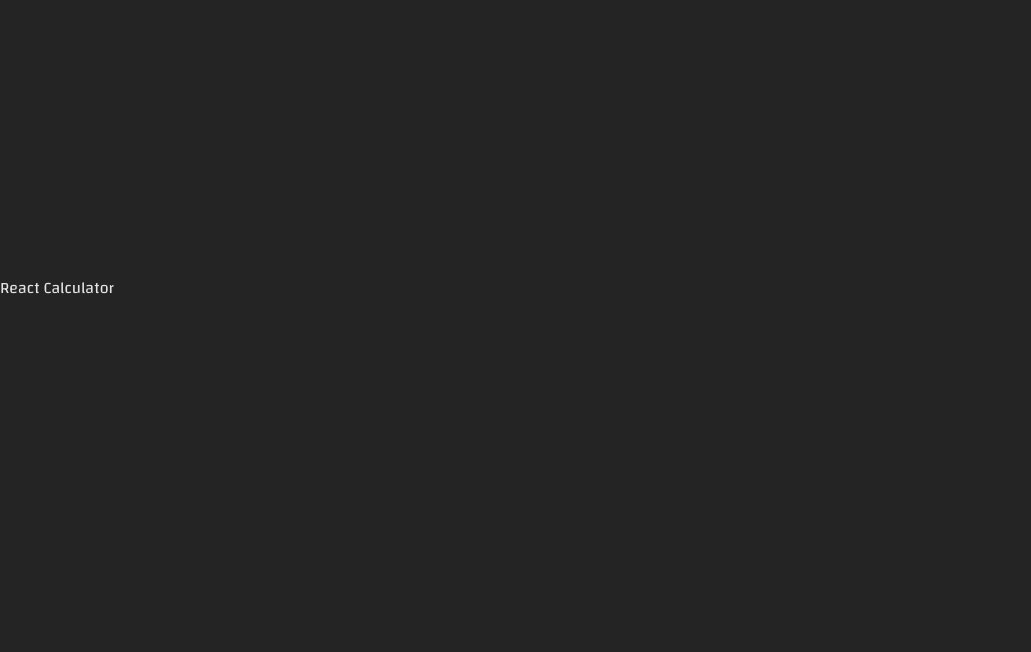
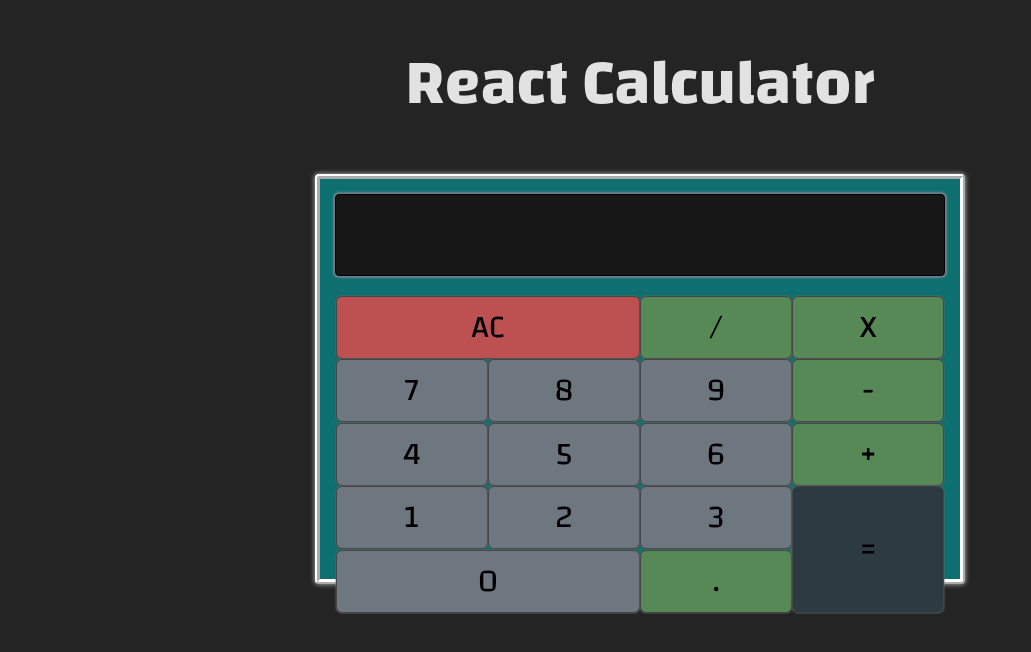
Before and after one commit to ha-x-3/fcc-react-calculator, a React (Vite) app: page / in a window 1280 px wide. Shown: the part 112-764 px from the top of the page, without its empty margins (0-1031 px from the left). Built offline with nearby package versions, Linux system fonts and the light colour scheme.

Commit message:
Added basic calculator structure and styling

```diff
--- a/src/App.css
+++ b/src/App.css
@@ -1,3 +1,70 @@
-#root {
-  text-align: center;
+h1 {
+  font-size: 4em;
 }
+
+#app {
+  height: 100vh;
+  width: 100vw;
+  display: flex;
+  flex-direction: column;
+  align-items: center;
+  justify-content: center;
+}
+
+#calculator {
+  height: 50vh;
+  width: 50vw;
+  border: 1.5mm ridge white;
+  border-radius: 4px;
+  box-shadow: 0 0 4px 1px rgba(255, 255, 255, 0.5);
+  background-color:rgb(13, 111, 111);
+}
+
+#display {
+  height: 20%;
+  width: 95%;
+  border: 1px solid black;
+  margin: 15px auto;
+  background-color: rgb(24, 23, 23);
+  box-shadow: 0 0 2px 2px slategray;
+  border-radius: 4px;
+  font-family: "Changa", sans-serif;
+  color: rgb(199, 185, 88);
+}
+
+#buttons {
+  height: 72%;
+  width: 95%;
+  margin: 20px auto;
+  display: grid;
+  grid-template-columns: repeat(4, 1fr);
+  grid-template-rows: repeat(5, 1fr);
+  gap: 0.5px;
+}
+
+button {
+  border: 1px solid rgb(70, 70, 70);
+  font-family: "Changa", sans-serif;
+  font-size: 2em;
+  border-radius: 6px;
+  background-color: rgb(110, 119, 127);
+  box-shadow: 0 0 1px 1px rgba(101, 105, 106, 0.4);
+}
+
+#equals {
+  grid-row: 4 / 6;
+  grid-column: 4 / 5;
+  background-color:rgb(44, 58, 66);
+}
+
+#clear {
+  background-color: rgb(189, 81, 81);
+}
+
+.jumbo {
+  grid-column: 1 / 3;
+}
+
+.operator {
+  background-color: rgb(87, 137, 87);
+}
--- a/src/App.jsx
+++ b/src/App.jsx
@@ -3,12 +3,127 @@ import './App.css'
 function App() {
 
   return (
-    <>
-      <div>
-        React Calculator
-      </div>
-    </>
-  )
+		<div id='app'>
+			<h1>React Calculator</h1>
+			<div id='calculator'>
+				<div id='display'>
+          <div id='display-line'></div>
+          <div id='input-line'></div>
+        </div>
+				<div id='buttons'>
+					<button
+						id='clear'
+						value='AC'
+						className='jumbo'
+					>
+						AC
+					</button>
+					<button
+						id='divide'
+						value='/'
+						className='operator'
+					>
+						/
+					</button>
+					<button
+						id='multiply'
+						value='x'
+						className='operator'
+					>
+						X
+					</button>
+					<button
+						id='seven'
+						value='7'
+					>
+						7
+					</button>
+					<button
+						id='eight'
+						value='8'
+					>
+						8
+					</button>
+					<button
+						id='nine'
+						value='9'
+					>
+						9
+					</button>
+					<button
+						id='subtract'
+						value='-'
+						className='operator'
+					>
+						-
+					</button>
+					<button
+						id='four'
+						value='4'
+					>
+						4
+					</button>
+					<button
+						id='five'
+						value='5'
+					>
+						5
+					</button>
+					<button
+						id='six'
+						value='6'
+					>
+						6
+					</button>
+					<button
+						id='add'
+						value='+'
+						className='operator'
+					>
+						+
+					</button>
+					<button
+						id='one'
+						value='1'
+					>
+						1
+					</button>
+					<button
+						id='two'
+						value='2'
+					>
+						2
+					</button>
+					<button
+						id='three'
+						value='3'
+					>
+						3
+					</button>
+					<button
+						id='zero'
+						value='0'
+						className='jumbo'
+					>
+						0
+					</button>
+					<button
+						id='decimal'
+						value='.'
+						className='operator'
+					>
+						.
+					</button>
+					<button
+						id='equals'
+						value='='
+					>
+						=
+					</button>
+				</div>
+			</div>
+		</div>
+  );
 }
 
 export default App
--- a/src/index.css
+++ b/src/index.css
@@ -15,8 +15,6 @@
 
 body {
   margin: 0;
-  display: flex;
-  place-items: center;
-  min-width: 320px;
-  min-height: 100vh;
+  padding: 0;
+  box-sizing: border-box;
 }
```
